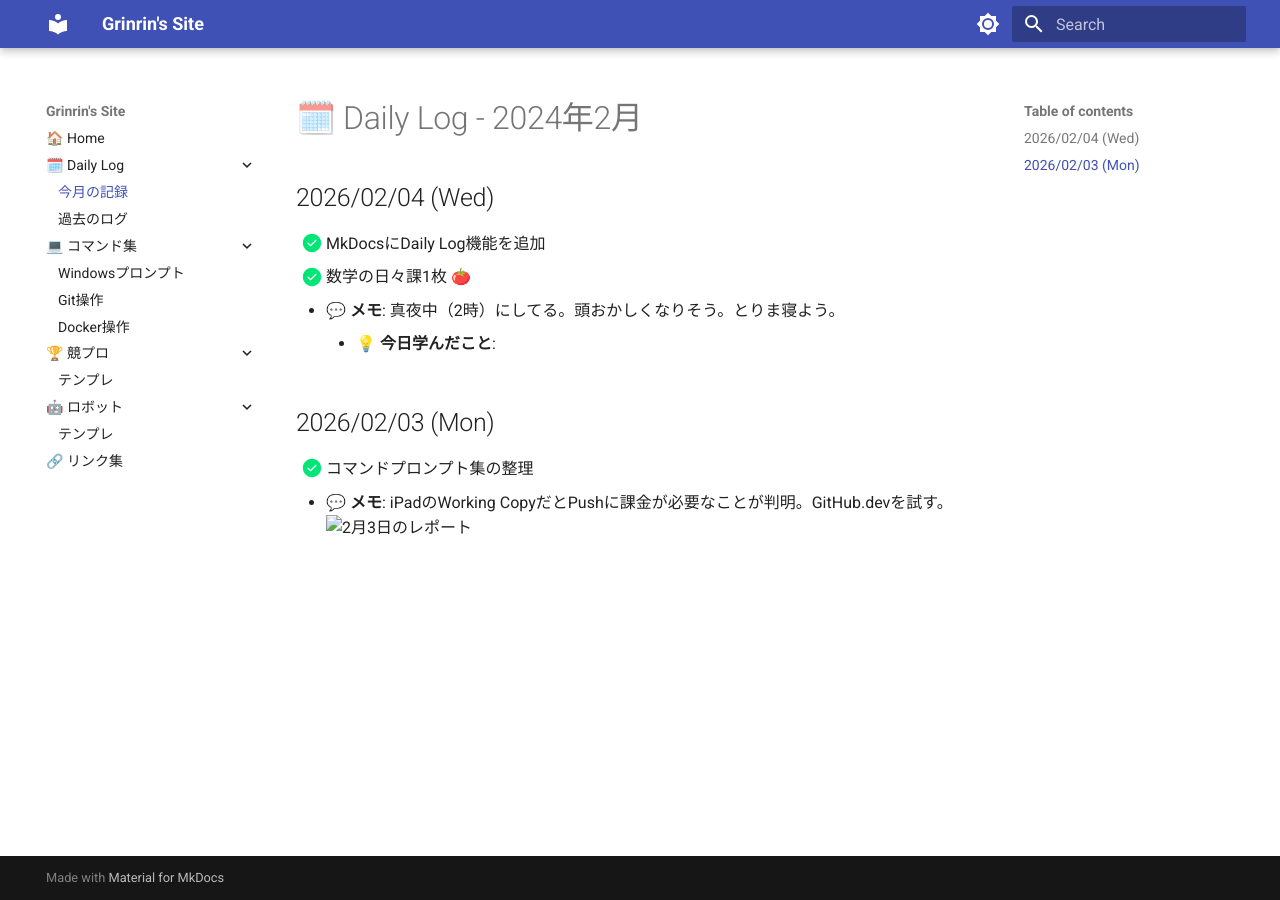
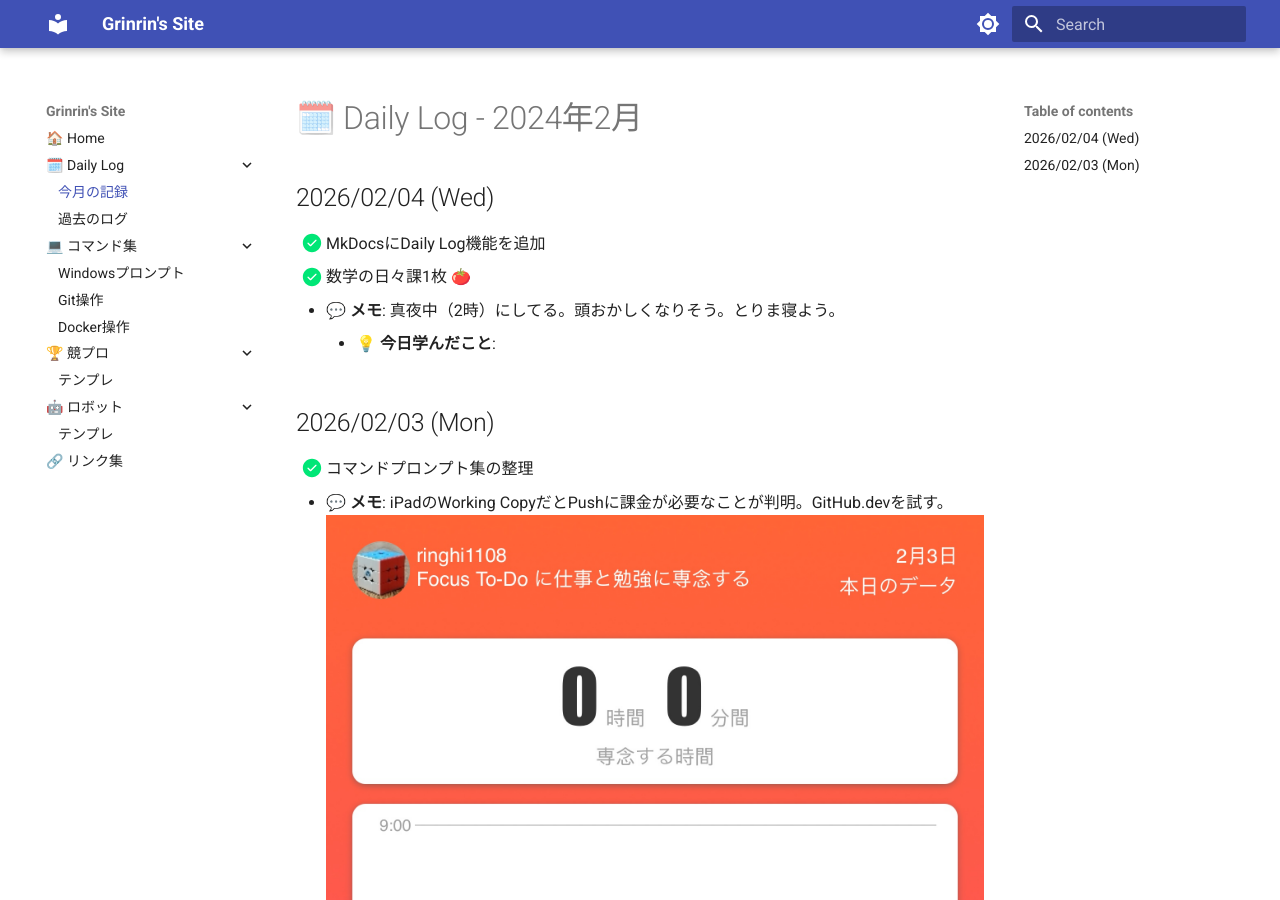
Before and after one commit to Grinrin1108/my-site, an MkDocs documentation site: the page built from docs/daily/2026-02.md, in a window 1280 px wide and 900 px high. Built offline with MkDocs 1.6.1 and Material for MkDocs 9.7.7, drawn with Linux system fonts in a browser that asks for light colours.

Commit message:
2026/02/04 2:36

```diff
--- a/docs/daily/2026-02.md
+++ b/docs/daily/2026-02.md
@@ -9,4 +9,4 @@
 ## 2026/02/03 (Mon)
 - [x] コマンドプロンプト集の整理
 - 💬 **メモ**: iPadのWorking CopyだとPushに課金が必要なことが判明。GitHub.devを試す。
-![2月3日のレポート](daily/reports/2026_02_03.jpeg)
+![2月3日のレポート](../reports/2026_02_03.jpeg)
```
